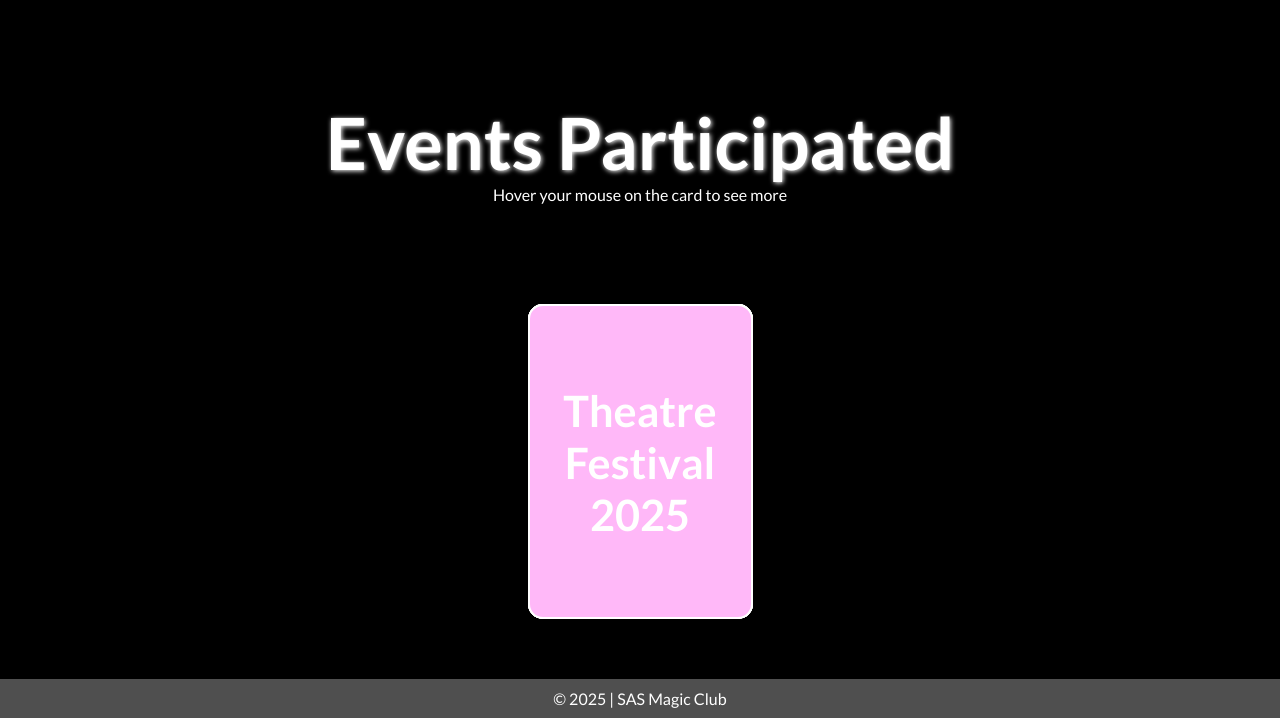
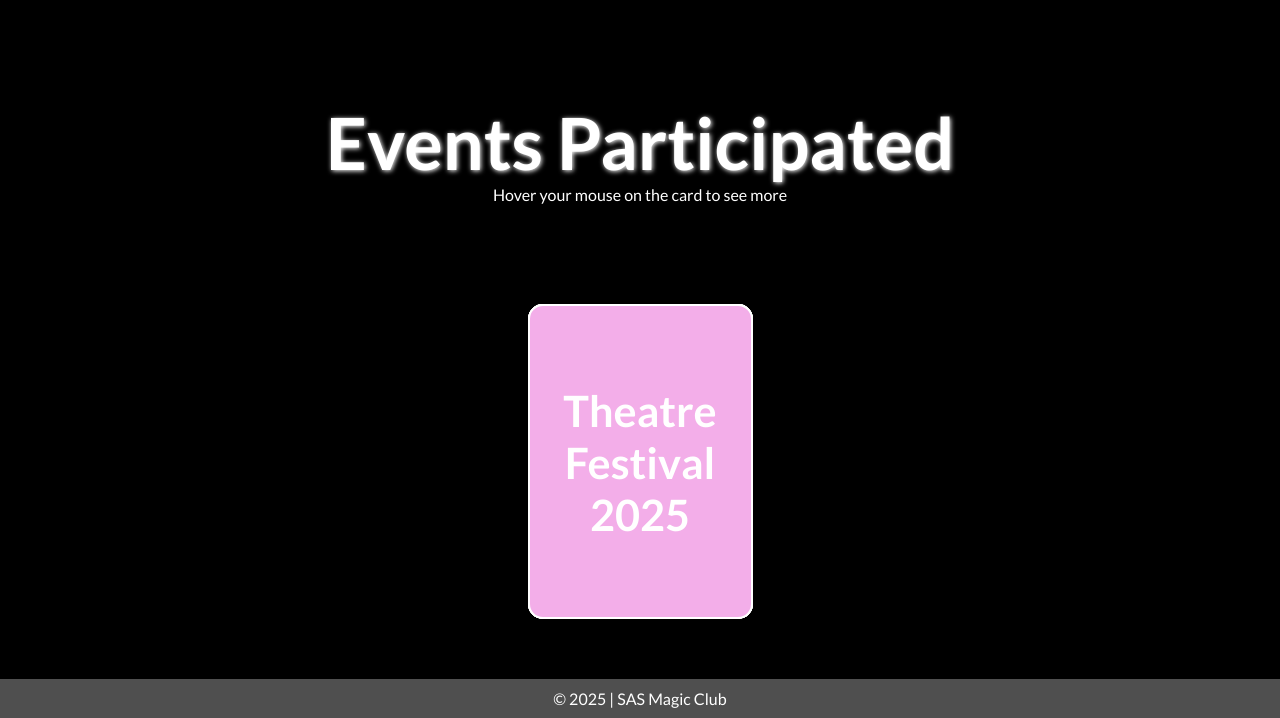
Before and after one commit to YianXie/magic-club, a Django app: page / in a window 1280 px wide. Shown: the part 1432-2150 px from the top of the page. Run offline with Django 5.2, Linux system fonts and the light colour scheme; some libraries are stand-ins or nearby versions; some web fonts are replaced; grey boxes are pictures that could not be loaded.

Commit message:
update home page cards

```diff
--- a/home/static/home/css/index.css
+++ b/home/static/home/css/index.css
@@ -133,7 +133,7 @@ main blockquote {
     text-align: center;
     font-size: 26px;
     font-family: Tinos, serif;
-    line-height: 1.5;
+    line-height: 1.2;
 
     &::before,
     &::after {
@@ -185,6 +185,14 @@ main .mission-statement>.citation {
     }
 }
 
+/* the "more in future" card */
+.card:first-child .back {
+    display: flex;
+    justify-content: center;
+    align-items: center;
+    font-size: 2rem;
+}
+
 .card .front,
 .card .back {
     display: flex;
@@ -195,15 +203,19 @@ main .mission-statement>.citation {
     height: 100%;
     padding: 10px;
     text-align: center;
-    background-color: rgb(154, 216, 255);
+    background-color: lightskyblue;
     border: 2px solid white;
     border-radius: 15px;
-    filter: hue-rotate(calc(var(--idx) * 50deg)) saturate(100%);
+    filter: hue-rotate(calc(var(--idx) * 50deg)) grayscale(20%);
     backface-visibility: hidden;
     transition: 0.3s;
     -webkit-backface-visibility: hidden;
 
     &:hover {
+        box-shadow: 0 0 10px white;
+    }
+
+    &:active {
         box-shadow: 0 0 20px white;
     }
 }
--- a/home/templates/home/index.html
+++ b/home/templates/home/index.html
@@ -35,10 +35,7 @@
                     <h1>More in the future ...</h1>
                 </div>
                 <div class="back">
-                    <img>
-                    <p>
-
-                    </p>
+                    <h2>More in the Future<br>...</h2>
                 </div>
             </div>
             <div style="--idx: -1;" class="card" title="International Fair">
@@ -46,9 +43,9 @@
                     <h1>International Fair</h1>
                 </div>
                 <div class="back">
-                    <img src="" alt="international fair">
+                    <img src="{% static "home/images/international-fair.jpeg" %}" alt="international fair">
                     <p>
-
+                        We cooperated with the SAS SAVE Club at the annual International Fair. As part of the SAS community, we not only focus on our own magic skills, but also other activities hosted by school, including the International Fair.
                     </p>
                 </div>
             </div>
@@ -57,9 +54,9 @@
                     <h1>Primary School Performance</h1>
                 </div>
                 <div class="back">
-                    <img src="{% static "home/images/primary-school-performance.png" %}" alt="primary school performance">
+                    <img src="{% static "home/images/primary-school-performance.jpeg" %}" alt="primary school performance">
                     <p>
-                        We participated in ...
+                        Magic Club not only focuses on formal on-stage performances, but also casual off-stage tricks to small groups. As a tradition of Magic Club, we frequently visit the elementary school, and showcase our skills to the primary school students.
                     </p>
                 </div>
             </div>
@@ -68,9 +65,9 @@
                     <h1>Open Stage 2024</h1>
                 </div>
                 <div class="back">
-                    <img src="{% static "home/images/open-stage-2024.png" %}" alt="open stage 2024">
+                    <img src="{% static "home/images/open-stage-2024.jpeg" %}" alt="open stage 2024">
                     <p>
-                        We participated in ...
+                        Participated in the 2024 Open Stage Performance, hosted by the <abbr title="Visual Performing Arts Council">VPAC</abbr>. Two of our members performed an unforgettable magic tricks to the audiences. Our founder <i>Legend Y. </i>even managed to fuse two cards together with a camera on top of him.
                     </p>
                 </div>
             </div>
@@ -79,9 +76,9 @@
                     <h1>Theatre Festival 2025</h1>
                 </div>
                 <div class="back">
-                    <img src="{% static "home/images/theatre-festival-2025.png" %}" alt="theatre festival 2025">
+                    <img src="{% static "home/images/theatre-festival-2025.jpeg" %}" alt="theatre festival 2025">
                     <p>
-                        We participated in the school's 2025 Theatre Festival, and performed a legedary magic show. Our founder — Legend Y, was cut in half in front of the audiences with two sharp knifes. Yet, he's body miraculously revived at last.
+                        We enrolled in the SAS 2025 Theatre Festival, and performed a legedary magic show. Our founder — <i>Legend Y</i>, was cut in half in front of the audiences with two sharp knifes. Yet, he's body miraculously revived at last.
                     </p>
                 </div>
             </div>
```
Also changed, not shown: home/static/home/images/international-fair.jpeg (added), home/static/home/images/open-stage-2024.jpeg (added), home/static/home/images/primary-school-performance.jpeg (added), home/static/home/images/theatre-festival-2025.jpeg (added), home/static/home/images/theatre-festival-2025.png (deleted), 6 other files.
